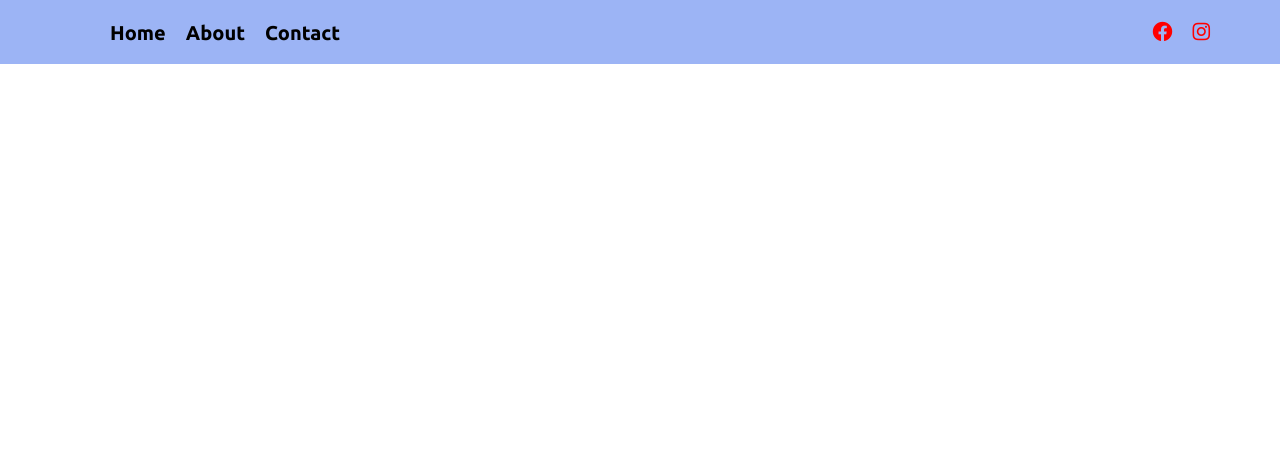
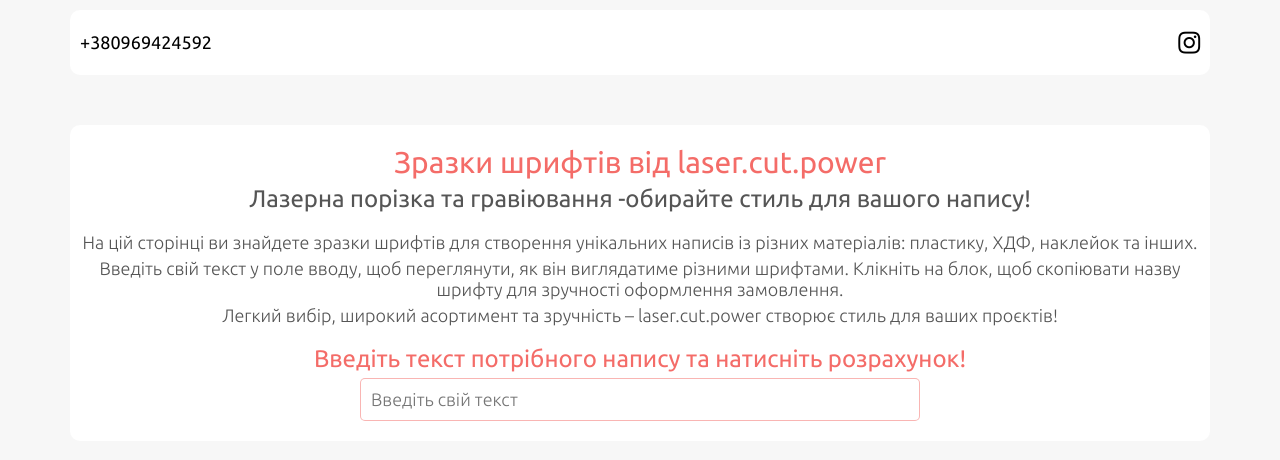
Before and after one commit to RomaVintonyak/laser, a website: page app/index.html in a window 1280 px wide. Drawn offline with nearby package versions, Linux system fonts and the light colour scheme.

Commit message:
create header & intro block

```diff
--- a/app/index.html
+++ b/app/index.html
@@ -20,24 +20,57 @@
   <title>Gulp&commat; &mdash; Task manager template</title>
 </head>
 <body>
-
-
-  <!--test block-->
+  <!--header block-->
   <header class="header" id="header">
     <div class="container">
       <nav class="nav__menu">
-        <ul class="nav__menu--main">
-          <li><a href="#">Home</a></li>
-          <li><a href="#">About</a></li>
-          <li class="_callback"><a href="#">Contact</a></li>
-        </ul>
-        <ul class="nav__menu--social">
-          <li data-callback="zoom"><a href="#"><i class="fab fa-facebook"></i></a></li>
-          <li data-callback="zoom"><a href="#"><i class="fab fa-instagram"></i></a></li>
-        </ul>
-      </nav>
-    </div>
-  </header>
+        <div class="brand">
+          <a href="tel:+380969424592">+380969424592</a>
+        </div><!--/.brand-->
+        <ul class="menu__social">
+          <li>
+            <a href="https://www.instagram.com/laser.cut.power/?igsh=dGVramlpYmoxejJr#"><i class="fab fa-instagram"></i></a>
+          </li>
+        </ul><!--/.social-->
+      </nav><!--/.nav__menu-->
+    </div><!--/.container-->
+  </header><!--/.header-->
+  <!--intro block-->
+  <section class="intro mt-4" id="intro">
+    <div class="container">
+      <div class="intro__row text__center">
+        <div class="intro__row--title">
+          <h1>
+            Зразки шрифтів від laser.cut.power
+          </h1>
+        </div><!--/.title-->
+        <div class="intro__row--suptitle">
+          <h2>
+            Лазерна порізка та гравіювання -обирайте стиль для вашого напису!
+          </h2>
+        </div><!--/.suptitle-->
+        <div class="intro__row--text">
+          <p>
+            На цій сторінці ви знайдете зразки шрифтів для створення унікальних
+            написів із різних матеріалів: пластику, ХДФ, наклейок та інших.
+          </p>
+          <p>
+            Введіть свій текст у поле вводу, щоб переглянути, як він виглядатиме різними шрифтами.
+            Клікніть на блок, щоб скопіювати назву шрифту для зручності оформлення замовлення.
+          </p>
+          <p>
+            Легкий вибір, широкий асортимент та зручність – laser.cut.power створює стиль для ваших проєктів!
+          </p>
+        </div><!--/.text-->
+        <div class="intro__row--input">
+          <h5>
+            Введіть текст потрібного напису та натисніть розрахунок!
+          </h5>
+          <input type="text" id="input_fonts" class="input__text" placeholder="Введіть свій текст">
+        </div><!--/.input-->
+      </div><!--/.intro__row-->
+    </div><!--/.container-->
+  </section><!--/.intro-->
 
 
 
--- a/app/scss/_var.scss
+++ b/app/scss/_var.scss
@@ -1,6 +1,8 @@
 //*colors Variable*//
 $black: #000000;
 $white: #ffffff;
+$danger: #F46C68;
+$text-color: #555;
 
 //*fonts Variable*//
 $font: 'Ubuntu', sans-serif;
--- a/app/scss/block/_header.scss
+++ b/app/scss/block/_header.scss
@@ -1,82 +1,53 @@
 //*mixins*//
 @import "./mixin.scss";
 
-
-/*test block*/
-.header{
-  width: 100%;
-  height: 8vh;
-  background-color: rgba(8, 68, 231, 0.4);
+.header {
+  padding: 1rem 0;
+}
+.nav__menu {
   display: flex;
-  justify-content: center;
   align-items: center;
+  justify-content: space-between;
+  background-color: $white;
+  border-radius: 1rem;
+  padding: 2rem 1rem;
 }
-.nav__menu{
-  width: 100%;
-  height: 100%;
-  display: flex;
-  justify-content: space-between;
-  align-items: center;
-  &--main{
-    list-style-type: none;
-    width: 50%;
-    height: 100%;
-    display: flex;
-    li{
-      margin-right: 2rem;
-      position: relative;
-      &:last-child{
-        margin-right: 0;
-      }
-      &::after{
-        content: "";
-        width: 0;
-        height: 3px;
-        background-color: black;
-        position: absolute;
-        bottom: -0.4rem;
-        left: 0;
-        transition: 0.3s ease-in-out;
-      }
-      &:hover{
-        &::after{
-          width: 100%;
-        }
-      }
-      a{
+.brand {
+  a {
     text-decoration: none;
-        font-size: 2rem;
-        color: black;
-        font-weight: 600;
+    font-size: 1.8rem;
+    color: $black;
+    font-weight: 400;
+    transition: color 0.1s linear;
+    &:hover {
+      color: $danger;
+      cursor: pointer;
     }
   }
 }
-  &--social{
-    width: 50%;
-    height: 100%;
-    display: flex;
+.menu__social {
   list-style-type: none;
-    justify-content: end;
-    li{
-      margin-left: 2rem;
-      &:first-child{
-        margin-left: 0;
+  margin: 0;
+  padding: 0;
+  li {
+    margin-right: 0.5rem;
+    &:last-child {
+      margin-right: 0;
     }
     a {
       text-decoration: none;
-        i{
-          color: red;
-          font-size: 2rem;
-          transition: color, linear, 0.3s;
+      i {
+        font-size: 2.5rem;
+        color: $black;
+        transition: color 0.1s linear;
       }
+      &:hover {
+        i {
+          color: $danger;
         }
-      &:hover{
-        a{
-          i{
-            color: black;
+
+        cursor: pointer;
       }
     }
   }
 }
-  }
-}
--- /dev/null
+++ b/app/scss/block/_intro.scss
@@ -0,0 +1,59 @@
+//*mixins*//
+@import "./mixin.scss";
+
+.intro {
+   &__row {
+      background-color: $white;
+      border-radius: 1rem;
+      padding: 2rem 1rem;
+      &--title {
+         margin-bottom: 0.5rem;
+         h1 {
+            font-size: 3rem;
+            font-weight: 400;
+            color: $danger;
+         }
+      }
+      &--suptitle {
+         margin-bottom: 2rem;
+         h2 {
+            font-size: 2.4rem;
+            font-weight: 400;
+            color: $text-color;
+         }
+      }
+      &--text {
+         margin-bottom: 2rem;
+         p {
+            font-family: 400;
+            font-size: 1.8rem;
+            color: $text-color;
+            margin-bottom: 0.5rem;
+            &:last-child {
+               margin-bottom: 0;
+            }
+         }
+      }
+      &--input {
+         h5 {
+            font-size: 2.4rem;
+            font-weight: 400;
+            color: $danger;
+            margin-bottom: 0.5rem;
+         }
+         input {
+            width: 50%;
+            font-size: 1.8rem;
+            font-weight: 300;
+            padding: 1rem;
+            border-radius: 0.5rem;
+            outline: none;
+            border: 1px solid rgba($danger, 0.5);
+            &:focus {
+               border: 1px solid rgba($danger, 1);
+               border-color: $danger;
+            }
+         }
+      }
+   }
+}
--- a/app/scss/style.scss
+++ b/app/scss/style.scss
@@ -22,7 +22,7 @@
   color: $black;
   margin: 0;
   padding: 0;
-  background-color: $white;
+  background-color: rgba($black, 0.03);
   overflow-x: hidden;
 }
 *,
@@ -51,3 +51,5 @@
 @import "block/container.scss";
 /*header*/
 @import "block/header.scss";
+/*intro*/
+@import "block/intro.scss";
```
Also changed, not shown: app/css/style.css, app/css/style.min.css, dist/css/style.min.css, dist/index.html, 1 other file. Lines whose indentation alone changed are shown as unchanged.
